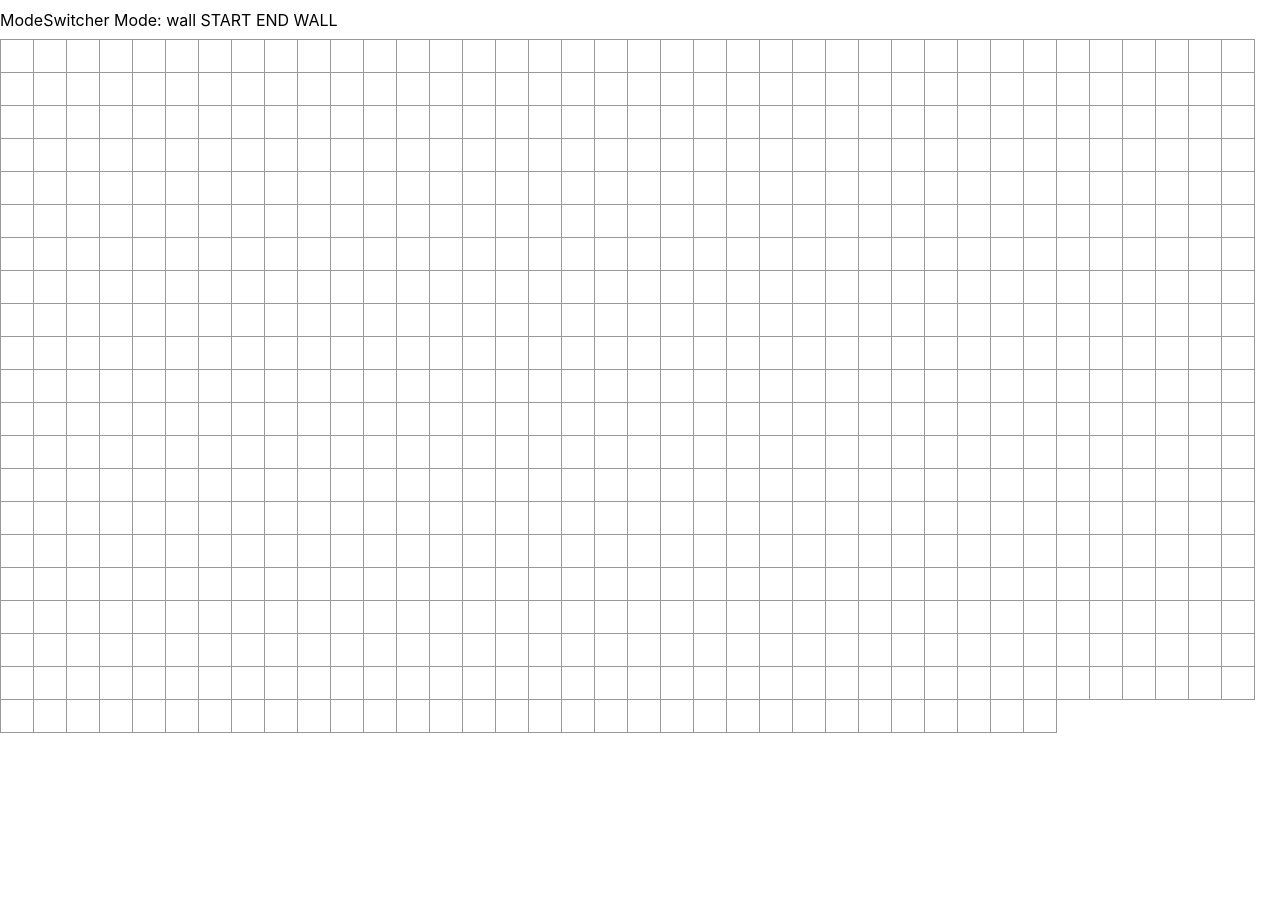
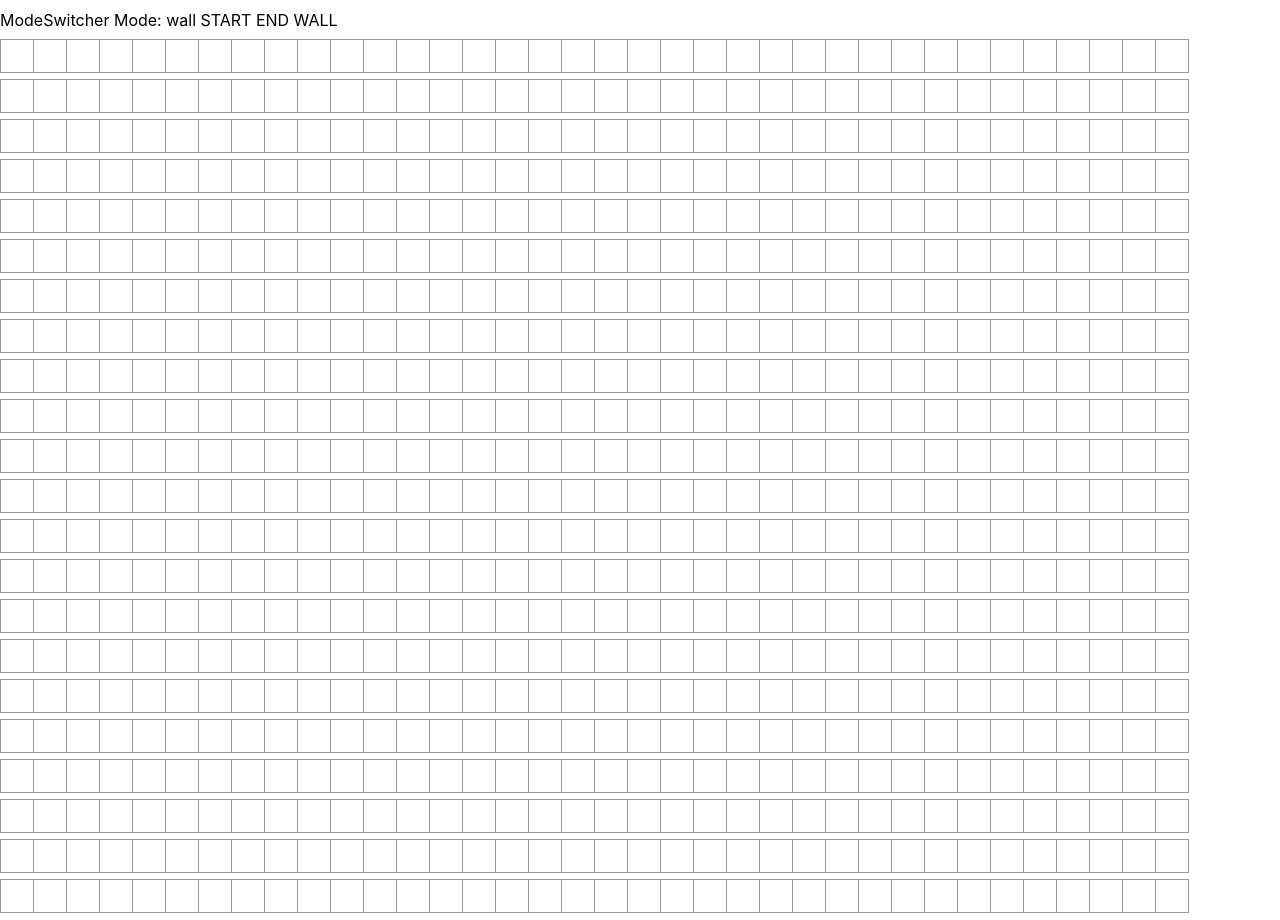
Before and after one commit to tiger-hao/graph-algo-visualizer, a React (Create React App) app: page / in a window 1280 px wide. Before the commit the page ends 800 px from the top, so only its background shows below. Built offline with nearby package versions, Linux system fonts and the light colour scheme.

Commit message:
Added on click to change Node to wall

```diff
--- a/src/components/Graph/index.js
+++ b/src/components/Graph/index.js
@@ -11,7 +11,7 @@ const initState = ({ height, width }) => {
     matrix[i] = new Array(width);
 
     for (let j = 0; j < width; j++) {
-      matrix[i][j] = 0;
+      matrix[i][j] = "node";
     }
   }
 
@@ -22,7 +22,7 @@ const initState = ({ height, width }) => {
 };
 
 const reducer = (state, action) => {
-  const { matrix } = state.matrix;
+  const matrix = state.matrix;
   switch (action.type) {
     case GraphModes.START:
       break;
@@ -33,6 +33,7 @@ const reducer = (state, action) => {
     default:
       throw new Error("Unexpected action");
   }
+  matrix[1][1] = "wall";
   return {...state, matrix};
 };
 
@@ -49,13 +50,17 @@ const Graph = ({ graphMode }) => {
     <div className="graph">
       {state.matrix && state.matrix.length > 0 && state.matrix.map((rowArr, rowNum) => {
         return (
-          <div key={rowNum} className="row">
-            {rowArr && rowArr.length > 0 && rowArr.map((node, colNum) => {
-              const key = `${rowNum} ${colNum}`;
-              return (
-                <Node key={key} onClick={handleClick} />
-              );
-            })}
+          <div>
+            <div key={rowNum} className="row">
+              {rowArr && rowArr.length > 0 && rowArr.map((value, colNum) => {
+                const key = `${rowNum}-${colNum}`;
+                return (
+                  <Node key={key} className = {value}  onClick={handleClick} />
+                );
+              })}
+            </div>
+            <br />
+            <br />
           </div>
         );
       })}
--- a/src/components/Node/index.js
+++ b/src/components/Node/index.js
@@ -2,10 +2,9 @@ import React from 'react';
 
 import './styles.css';
 
-const Node = ({ key, onClick }) => {
+const Node = ({ key, className, onClick }) => {
   return (
-    <button className="node" /*onClick={() => onClick(key)}*/>
-    </button>
+    <button className={className} onClick={() => onClick(key)} />
   );
 };
 
--- a/src/components/Node/styles.css
+++ b/src/components/Node/styles.css
@@ -1,5 +1,20 @@
 .node {
   background: #fff;
+  border: 1px solid #999;
+  float: left;
+  font-size: 24px;
+  font-weight: bold;
+  line-height: 34px;
+  height: 34px;
+  margin-right: -1px;
+  margin-top: -1px;
+  padding: 0;
+  text-align: center;
+  width: 34px;
+}
+
+.wall {
+  background: black;
   border: 1px solid #999;
   float: left;
   font-size: 24px;
```
